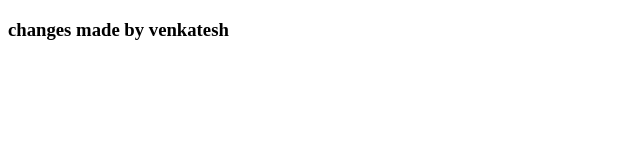
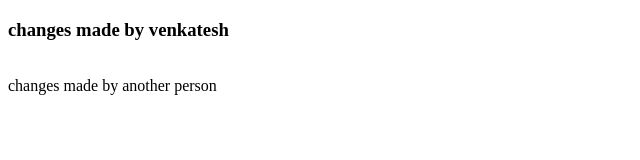
Before and after one commit to Venky3153/git-day-3, a plain HTML site: page index.html in a window 1280 px wide. Shown: the whole page, without its empty margins (0-640 px from the left). Drawn offline with Linux system fonts and the light colour scheme.

Commit message:
another person

```diff
--- a/index.html
+++ b/index.html
@@ -6,6 +6,7 @@
     <title>Document</title>
 </head>
 <body>
-    <h3>changes made by venkatesh</h3>
+    <h3>changes made by venkatesh</h3><br>
+    changes made by another person
 </body>
 </html>
```
